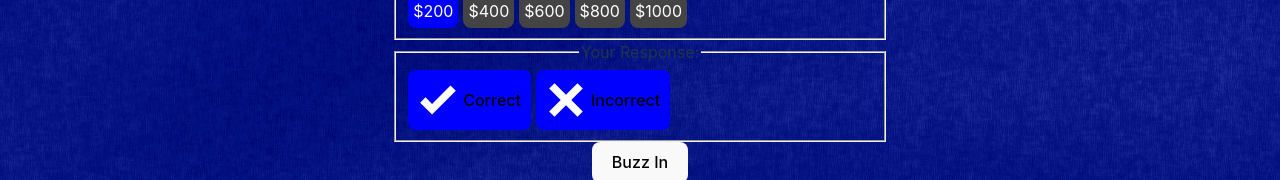
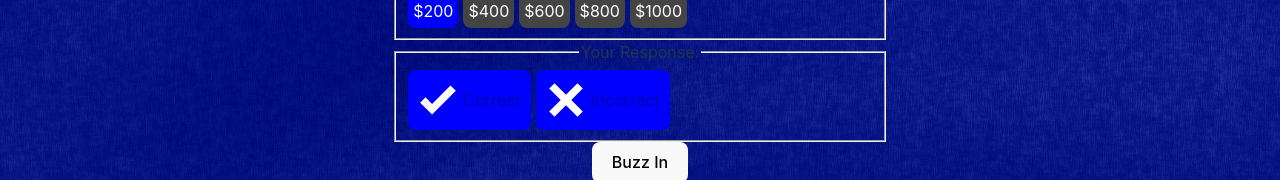
Before and after one commit to ben-miles/jeopardy-scorekeeper, a React (Vite) app: page / in a window 1280 px wide. Shown: the part 418-598 px from the top of the page. Built offline with nearby package versions, Linux system fonts and the light colour scheme.

Commit message:
Replace pointsModal with scoringEnabled
To prevent users from stealthily changing their scores, the "correct/incorrect" scoring buttons will be disabled by default, and enabled only after buzzing in. After adjusting the score, they will again be disabled.

```diff
--- a/src/App.jsx
+++ b/src/App.jsx
@@ -40,7 +40,7 @@ export default function App() {
 	const sum = score.reduce((partialSum, a) => partialSum + a, 0);
 	const changeScore = (operator) => () => {
 		setScore(score => [...score, operator === '+' ? clueValue : clueValue * -1]);
-		showPointsModal(false);
+		enableScore(false);
 	}
 
 	const soundOptions = [
@@ -51,7 +51,7 @@ export default function App() {
 		{ id: 'Robot', icon: <IconRobot /> },
 	];
 	const [sound, setSound] = useState('None');
-	const [pointsModal, showPointsModal] = useState(false);
+	const [scoringEnabled, enableScore] = useState(false);
 	let soundFile = new Audio(sound.toLowerCase() + ".mp3");
 	const changeSound = (e) => {
 		setSound(e.target.value);
@@ -60,7 +60,7 @@ export default function App() {
 	const buzzIn = () => {
 		soundFile.play();
 		soundFile.currentTime = 0;
-		showPointsModal(true);
+		enableScore(true);
 	}
 
 	const [showMenu, setShowMenu] = useState(false);
@@ -69,9 +69,6 @@ export default function App() {
 	}
 	const toggleMenu = () => {
 		setShowMenu(!showMenu);
-	}
-	const closeModal = () => {
-		showPointsModal(false);
 	}
 
 	return (
@@ -178,11 +175,15 @@ export default function App() {
 			<div id="addsub">
 				<fieldset>
 					<legend>Your Response:</legend>
-					<button className="button" onClick={changeScore('+')}>
+					<button className="button"
+						disabled={!scoringEnabled}
+						onClick={changeScore('+')} >
 						<IconCheckmark />
 						<span>Correct</span>
 					</button>
-					<button className="button" onClick={changeScore('-')}>
+					<button className="button"
+						disabled={!scoringEnabled}
+						onClick={changeScore('-')} >
 						<IconX />
 						<span>Incorrect</span>
 					</button>
```
